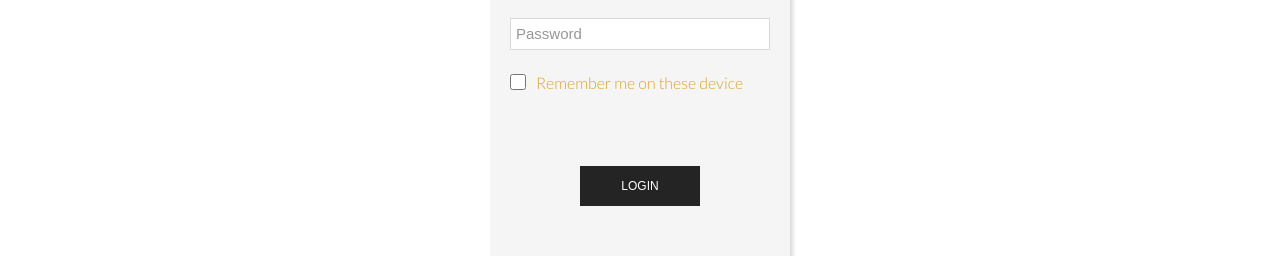
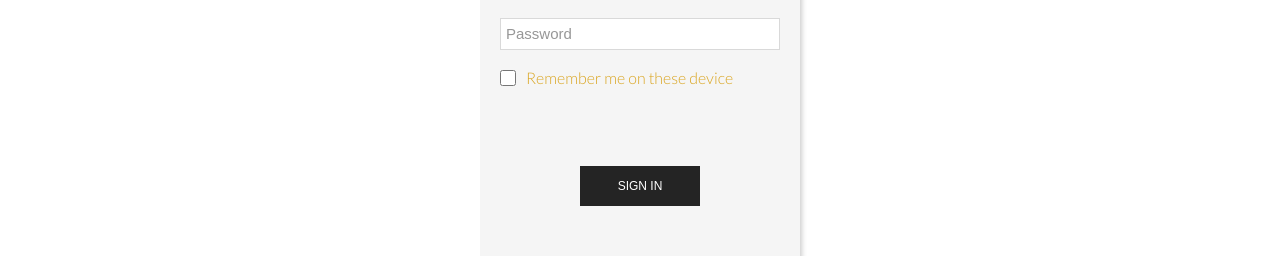
Before and after one commit to srdjan-gr/smilies-react, a React (Create React App) app: page /Login in a window 1280 px wide. Shown: the part 442-698 px from the top of the page. Built offline with nearby package versions, Linux system fonts and the light colour scheme; no server answers.

Commit message:
Button component Prop add for different button txt. Sign in css bug fix

```diff
--- a/src/App.js
+++ b/src/App.js
@@ -8,6 +8,7 @@ import Header from './components/Header/Header';
 import Devider from './components/Devider/Devider';
 import Message from './components/Message/Message';
 import Totop from './components/ToTop/Totop';
+import Button from './components/Button/Button';
 
 // Pages
 import Home from './pages/Home/Home';
@@ -36,6 +37,7 @@ function App() {
         <Header />
         <Devider />
         <Totop />
+
         <ToastContainer autoClose={2500} />
 
 
@@ -67,7 +69,7 @@ function App() {
         </Routes>
 
       </div>
-    </Router >
+    </Router>
   );
 }
 
--- a/src/components/Button/Button.jsx
+++ b/src/components/Button/Button.jsx
@@ -1,11 +1,15 @@
 import React from 'react'
+import { useState } from 'react'
 import './Button.css';
 
-const Button = () => {
+
+const Button = (props) => {
+
+
   return (
 
     <div className="inputs ">
-        <button type="submit" name="loginButton" className="btn" id="loginButton">Login</button>
+        <button type="submit" name="loginButton" className="btn" id="loginButton">{props.text}</button>
     </div>
 
   )
--- a/src/components/LoginCard/LoginCard.css
+++ b/src/components/LoginCard/LoginCard.css
@@ -13,10 +13,10 @@
     position: absolute;
     z-index: 6;
     left: calc(50%-17rem);
-    width: 30rem;
+    width: 32rem;
     height: 44rem;
     background-color: #f5f5f5;
-    box-shadow: 7px 7px 5px -5px rgba(0, 0, 0, 0.2);
+    box-shadow: var(--shadow);
     padding: 3rem 2rem;
 }
 
@@ -91,7 +91,7 @@ input::placeholder {
 }
 
 .login-container .login-card form .inputs input:focus {
-    outline: 1px solid #daa520;
+    outline: 1px solid var(--color-acent);
 }
 
 .login-container .login-card form .inputs .remember {
@@ -102,7 +102,8 @@ input::placeholder {
 }
 
 .login-container .login-card form .inputs label {
-    color: #daa520;
+    color: var(--color-acent);
+    line-height: 1.5rem;
 }
 
 .login-container .login-card .switch {
@@ -112,26 +113,28 @@ input::placeholder {
 }
 
 .login-container .login-card .switch span {
-    color: #daa520;
+    color: var(--color-acent);
     cursor: pointer;
 }
 
 .loginCard {
     transform: rotateY(0deg);
+    transition: var(--transition);
     transition: transform .3s linear;
     opacity: 1;
     z-index: 10;
 }
 
 .signupCard {
-    transform: rotateY(120deg);
+    transform: rotateY(90deg);
+    /* transition: var(--transition); */
     transition: transform .3s linear;
     opacity: 0;
     z-index: 9;
 }
 
 .loginActive {
-    transform: rotateY(120deg);
+    transform: rotateY(90deg);
     opacity: 0;
     z-index: 9;
 }
--- a/src/components/LoginCard/LoginCard.jsx
+++ b/src/components/LoginCard/LoginCard.jsx
@@ -50,15 +50,15 @@ const LoginCard = () => {
 
         axios.post('http://localhost:8080/srdjan/sapi/api/signup.php', sendData).then((response) => {
 
-            if (response.data.success) {
+            if (response.data.uspesno) {
                 setLoginCard(!loginCard);
-                notifySuccess(response.data.success);
+                notifySuccess(response.data.uspesno);
                 setData({ first_name: '', last_name: '', email: '', password: '' })
 
-            } else if(response.data.greska){
+            } else if (response.data.greska) {
                 notifyError(response.data.greska);
 
-            } else if(response.data.info){
+            } else if (response.data.info) {
                 notifyInfo(response.data.info);
             }
         })
@@ -104,7 +104,7 @@ const LoginCard = () => {
                         </div>
 
                         <div className="login-button">
-                            <Button />
+                            <Button text='Sign in' />
                         </div>
                     </form>
 
@@ -141,7 +141,7 @@ const LoginCard = () => {
                             </div>
                             <div className="inputs">
                                 <input type="checkbox" id="remember" className="remember" />
-                                <label htmlFor="remember">I agree with terms of use</label>
+                                <label htmlFor="remember">I agree with terms and conditions of use.</label>
                             </div>
                         </div>
 
@@ -149,7 +149,7 @@ const LoginCard = () => {
                             {/*<div className="inputs">
                                 <p>This site is protected by reCAPTCHA, the Google Privacy Policy <br /> and Terms of Service apply.</p>
                             </div>*/}
-                            <Button />
+                            <Button text='Sign up' />
                         </div>
                     </form>
 
--- a/src/components/SimilarProducts/SimilarProducts.jsx
+++ b/src/components/SimilarProducts/SimilarProducts.jsx
@@ -1,5 +1,6 @@
 import React, { useState, useEffect } from 'react'
 import './SimilarProducts.css'
+import Button from '../Button/Button'
 
 // Data iz baze koji moraju ovde da se ucitaju zbog opcije Slicni Proizvodi
 import { proizvodi } from '../../data';
@@ -28,7 +29,8 @@ const SimilarProducts = ({ proizvod }) => {
                     <div className="similar-items-category-cont" >
                         <h2 data-en={randomData.proizvod_naziv_en} data-sr={randomData.proizvod_naziv_sr}>{randomData.proizvod_naziv_en}</h2>
                         <img src={randomData.slika_cela} alt={randomData.proizvod_naziv_en} />
-                        <button className="btn" type="button">Check</button>
+
+                        <Button text='Check'/>
                     </div>
                 </div>
             </div>
--- a/src/components/SingleProduct/SingleProduct.jsx
+++ b/src/components/SingleProduct/SingleProduct.jsx
@@ -1,5 +1,6 @@
 import React from 'react';
 import { useState, useEffect } from 'react'
+import Button from '../Button/Button';
 import ProductGalery from '../ProductGalery/ProductGalery';
 
 // Styling
@@ -102,7 +103,7 @@ const SingleProduct = ({ proizvod }) => {
             <option defaultValue={"3"}>3</option>
           </select>
 
-          <button className="btn" type="button">Add to cart</button>
+          <Button text='Add to bag'/>
         </div>
 
       </div>
```
